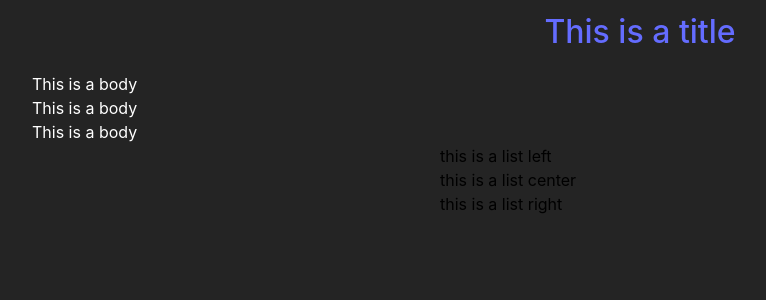
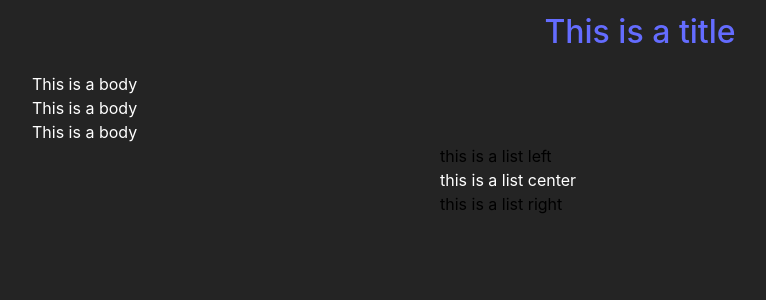
Before and after one commit to inc-cookiebox/test, a React (Vite) app: page / in a window 1280 px wide. Shown: the top 300 px of the page, without its empty margins (0-766 px from the left). Built offline with nearby package versions, Linux system fonts and the light colour scheme.

Commit message:
test: white - CookieBox

```diff
--- a/src/App.css
+++ b/src/App.css
@@ -31,7 +31,7 @@
 .right { text-align: left;
   color: #000000; }
 .center { text-align: left;
-  color: rgb(0, 0, 0); }
+  color: #ffffff; }
 a {
   font-weight: 500;
   color: #646cff;
```
